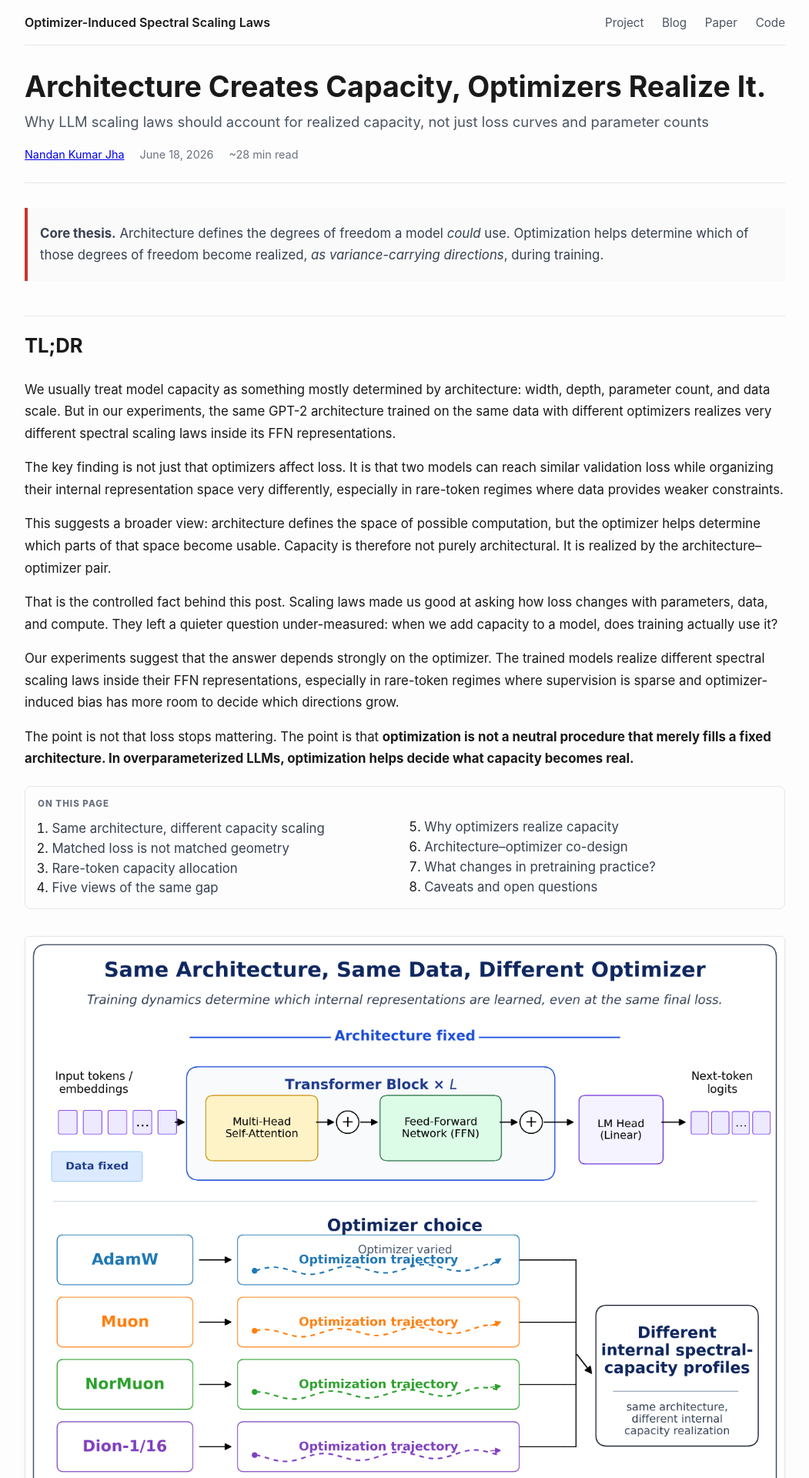
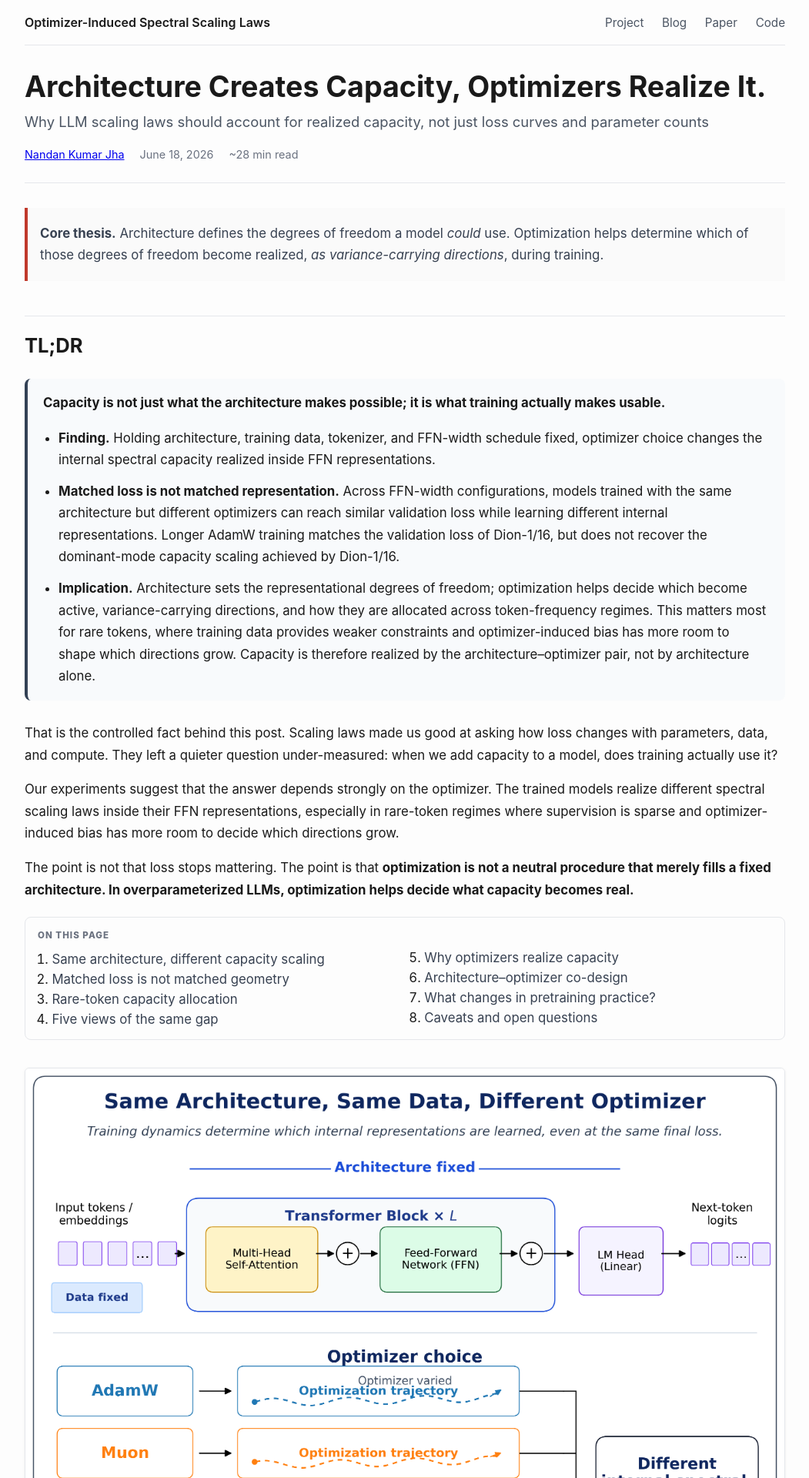
Before and after one commit to optimizer-scaling-laws/optimizer-scaling-laws.github.io, a Jekyll site: the page built from _posts/2026-06-18-architecture-creates-capacity-optimizers-realize-it.md, in a window 1280 px wide. Shown: the top 1920 px of the page at 77% size, without its empty margins (114-1165 px from the left). Built offline with Jekyll 4.4.1, drawn with Linux system fonts in a browser that asks for light colours.

Commit message:
Polish final TL;DR

```diff
--- a/_posts/2026-06-18-architecture-creates-capacity-optimizers-realize-it.md
+++ b/_posts/2026-06-18-architecture-creates-capacity-optimizers-realize-it.md
@@ -19,14 +19,51 @@ tags:
 > **Core thesis.** Architecture defines the degrees of freedom a model *could* use. Optimization helps determine which of those degrees of freedom become realized, *as variance-carrying directions*, during training.
 
 
+<style>
+.tldr-box {
+  background: #f8fafc;
+  border-left: 4px solid #334155;
+  padding: 1.1rem 1.25rem;
+  margin: 1.25rem 0 1.75rem 0;
+  border-radius: 8px;
+}
+
+.tldr-box p {
+  margin-top: 0;
+  margin-bottom: 0.85rem;
+}
+
+.tldr-box ul {
+  margin-bottom: 0;
+  padding-left: 1.25rem;
+}
+
+.tldr-box li {
+  margin-bottom: 0.75rem;
+}
+
+.tldr-box li:last-child {
+  margin-bottom: 0;
+}
+</style>
+
+
 ## TL;DR
 {: #tldr }
 
-We usually treat model capacity as something mostly determined by architecture: width, depth, parameter count, and data scale. But in our experiments, the same GPT-2 architecture trained on the same data with different optimizers realizes very different spectral scaling laws inside its FFN representations.
+<div class="tldr-box">
 
-The key finding is not just that optimizers affect loss. It is that two models can reach similar validation loss while organizing their internal representation space very differently, especially in rare-token regimes where data provides weaker constraints.
+<p><strong>Capacity is not just what the architecture makes possible; it is what training actually makes usable.</strong></p>
 
-This suggests a broader view: architecture defines the space of possible computation, but the optimizer helps determine which parts of that space become usable. Capacity is therefore not purely architectural. It is realized by the architecture–optimizer pair.
+<ul>
+  <li><strong>Finding.</strong> Holding architecture, training data, tokenizer, and FFN-width schedule fixed, optimizer choice changes the internal spectral capacity realized inside FFN representations.</li>
+
+  <li><strong>Matched loss is not matched representation.</strong> Across FFN-width configurations, models trained with the same architecture but different optimizers can reach similar validation loss while learning different internal representations. Longer AdamW training matches the validation loss of Dion-1/16, but does not recover the dominant-mode capacity scaling achieved by Dion-1/16.</li>
+
+  <li><strong>Implication.</strong> Architecture sets the representational degrees of freedom; optimization helps decide which become active, variance-carrying directions, and how they are allocated across token-frequency regimes. This matters most for rare tokens, where training data provides weaker constraints and optimizer-induced bias has more room to shape which directions grow. Capacity is therefore realized by the architecture–optimizer pair, not by architecture alone.</li>
+</ul>
+
+</div>
 
 That is the controlled fact behind this post. Scaling laws made us good at asking how loss changes with parameters, data, and compute. They left a quieter question under-measured: when we add capacity to a model, does training actually use it?
 
```
